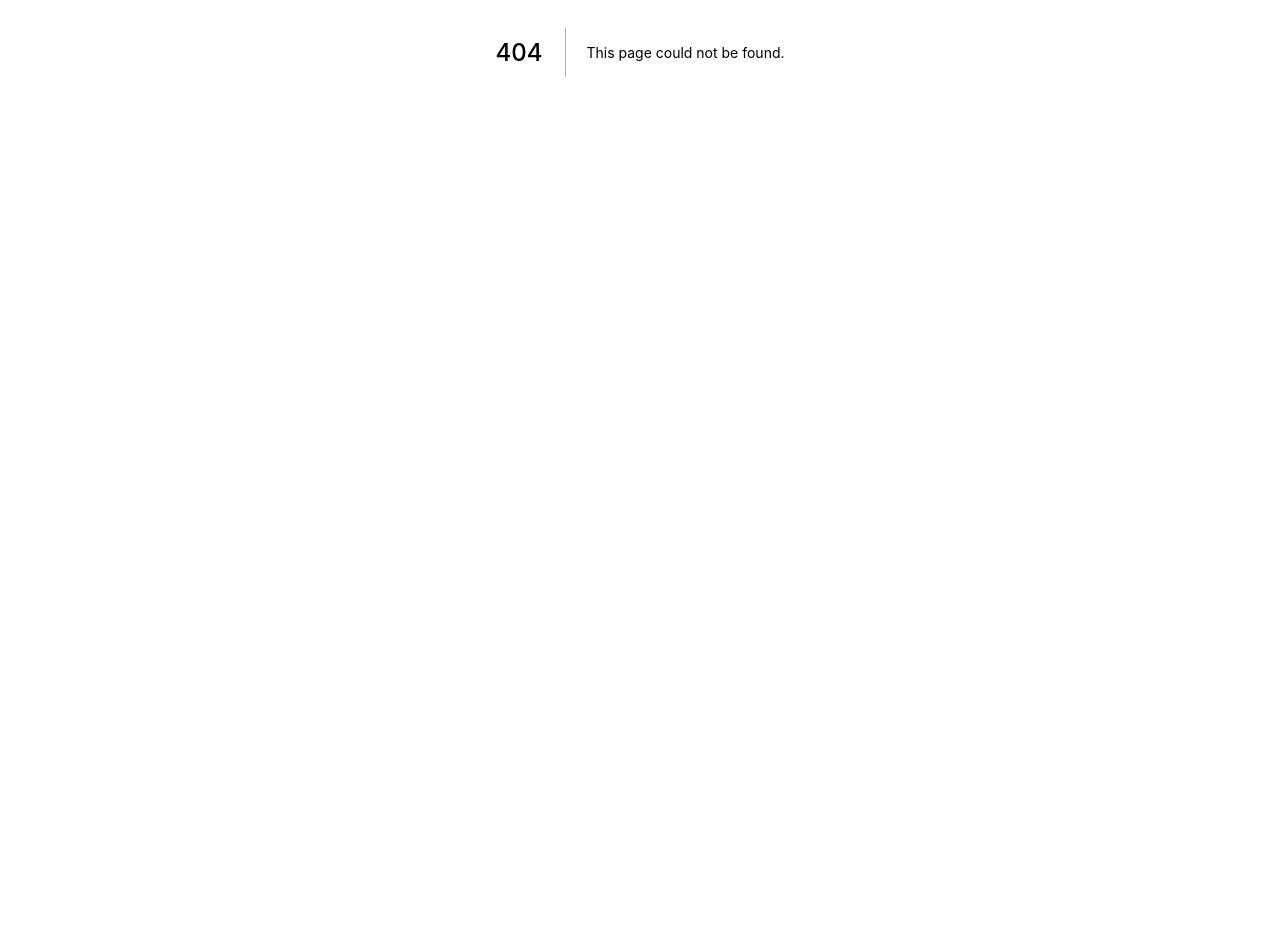
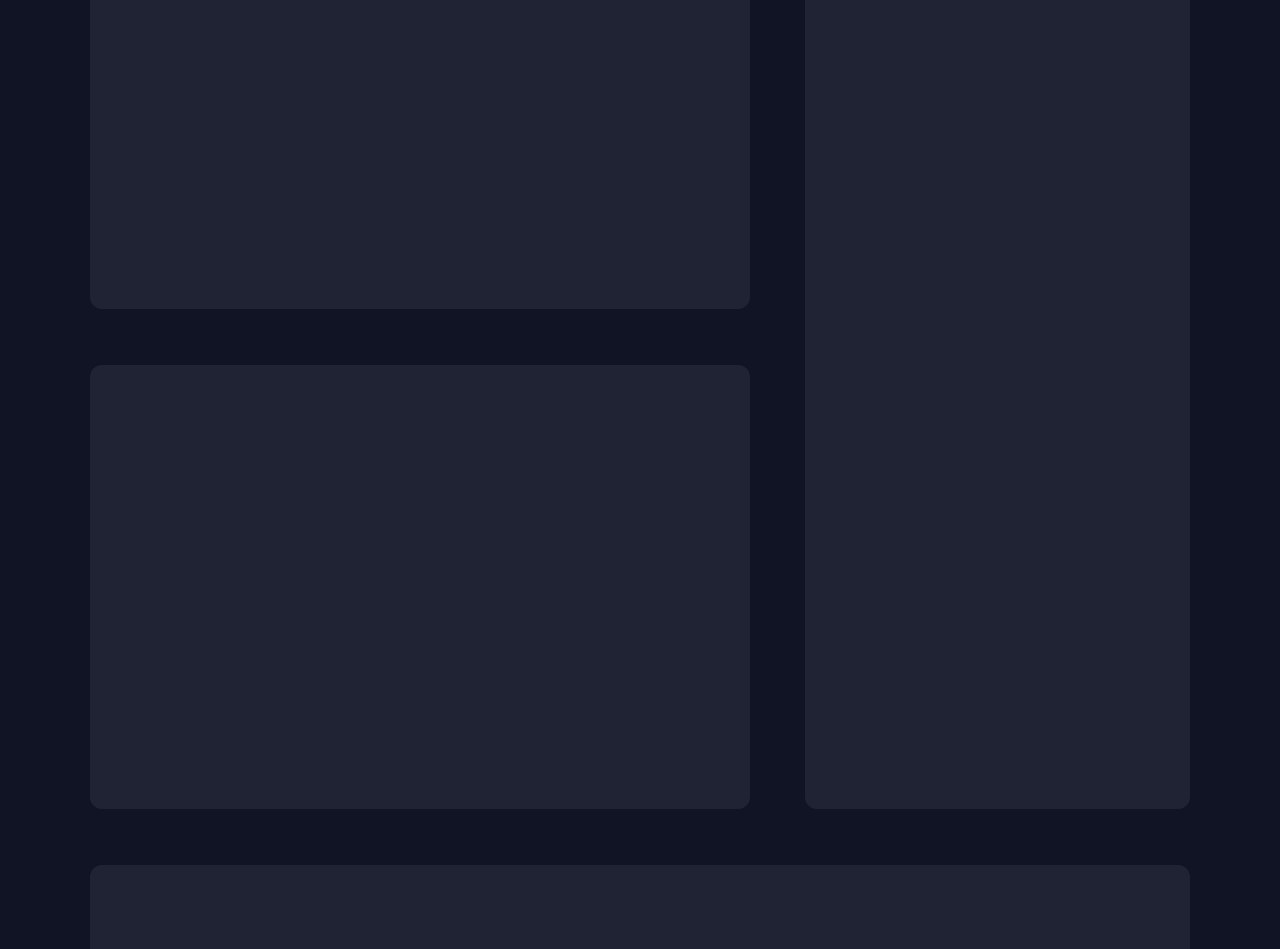
Before and after one commit to ScrimsApp/frontend, a Next.js app: page /team in a window 1280 px wide. Before the commit this address had no page. Shown: the part 348-1297 px from the top of the page. Before the commit the page ends 800 px from the top, so only its background shows below. Built offline with nearby package versions, Linux system fonts and the light colour scheme.

Commit message:
Team Page Grid :zap: :wrench:

```diff
--- /dev/null
+++ b/src/pages/team.tsx
@@ -0,0 +1,33 @@
+import { FunctionComponent } from 'react';
+
+import Navbar from '../components/Navbar/Navbar.component';
+
+import { MainWrapper } from '../styles/shared/Wrapper/Wrapper.styles';
+
+import {
+  TeamWrapper,
+  TeamInfoWrapper,
+  MatchesWrapper,
+  TeamMembersWrapper,
+  PlayersInvitations,
+} from '../styles/pages/team/team.styles';
+
+const Team: FunctionComponent = () => {
+  return (
+    <MainWrapper>
+      <Navbar />
+
+      <TeamWrapper>
+        <TeamInfoWrapper />
+
+        <MatchesWrapper />
+
+        <TeamMembersWrapper />
+
+        <PlayersInvitations />
+      </TeamWrapper>
+    </MainWrapper>
+  );
+};
+
+export default Team;
--- /dev/null
+++ b/src/styles/pages/team/team.styles.ts
@@ -0,0 +1,86 @@
+import styled from 'styled-components';
+
+export const TeamWrapper = styled.div`
+  width: 100%;
+  height: auto;
+
+  display: flex;
+  flex-wrap: wrap;
+  justify-content: space-between;
+
+  margin-top: 56px;
+
+  box-sizing: border-box;
+
+  @media only screen and (max-width: 1050px) {
+    flex-direction: column;
+  }
+`;
+
+export const TeamInfoWrapper = styled.section`
+  display: flex;
+
+  width: 60%;
+  height: 500px;
+
+  margin-bottom: 56px;
+
+  background-color: #1f2333;
+  box-sizing: border-box;
+  border-radius: 12px;
+
+  @media only screen and (max-width: 1050px) {
+    width: 100%;
+  }
+`;
+
+export const MatchesWrapper = styled.section`
+  display: flex;
+
+  width: 35%;
+  height: 1000px;
+
+  margin-bottom: 56px;
+
+  background-color: #1f2333;
+  box-sizing: border-box;
+  border-radius: 12px;
+
+  @media only screen and (max-width: 1050px) {
+    width: 100%;
+  }
+`;
+
+export const TeamMembersWrapper = styled.section`
+  display: flex;
+
+  width: 60%;
+  height: 444px;
+
+  margin-top: -500px;
+  margin-bottom: 56px;
+
+  background-color: #1f2333;
+  box-sizing: border-box;
+  border-radius: 12px;
+
+  @media only screen and (max-width: 1050px) {
+    width: 100%;
+    margin-top: 0;
+  }
+`;
+
+export const PlayersInvitations = styled.section`
+  display: flex;
+
+  width: 100%;
+  height: 400px;
+
+  background-color: #1f2333;
+  box-sizing: border-box;
+  border-radius: 12px;
+
+  @media only screen and (max-width: 1050px) {
+    width: 100%;
+  }
+`;
```
